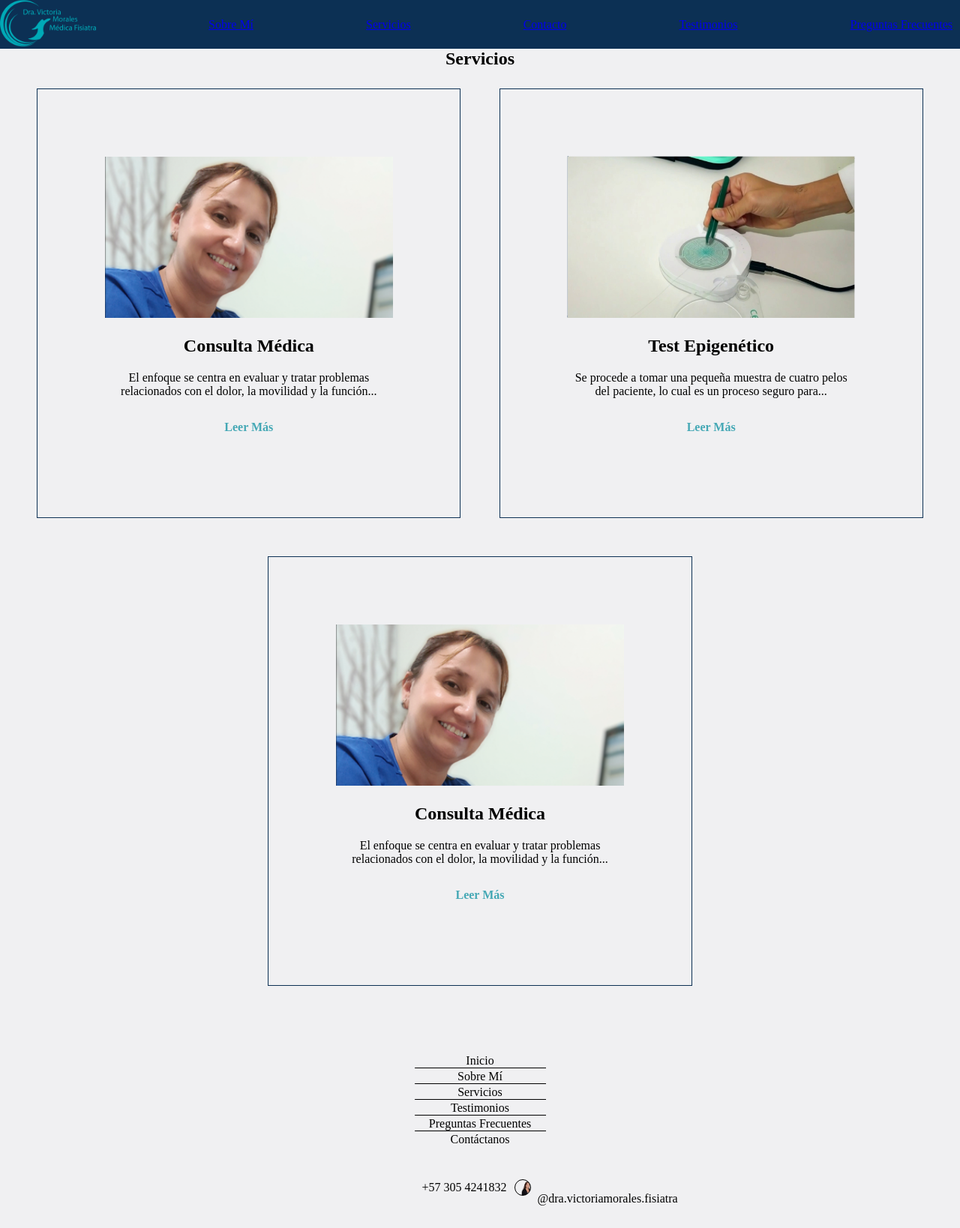
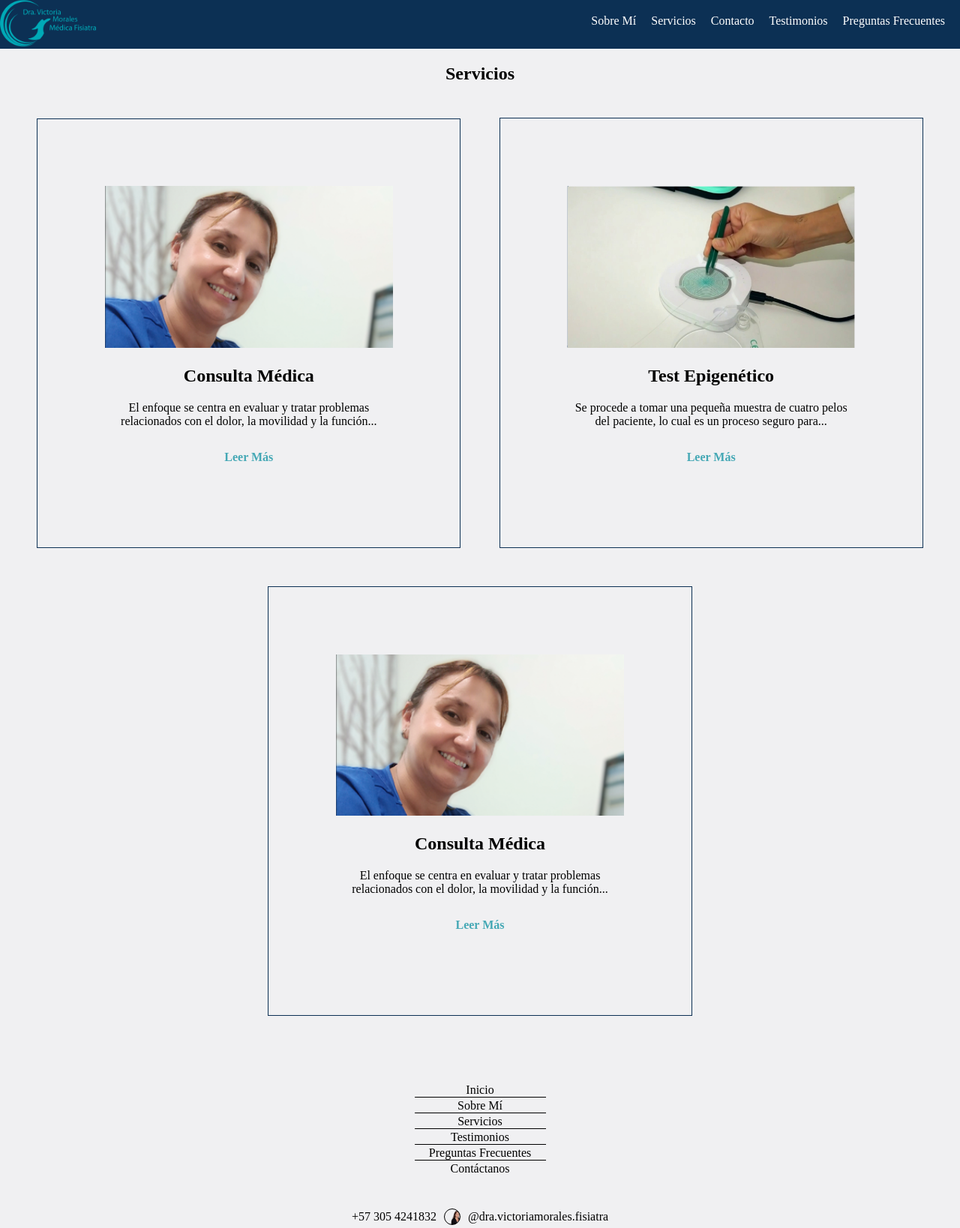
Before and after one commit to Villegazs/Diseno_Adaptable, a plain HTML site: page servicios.html in a window 1280 px wide. Shown: the whole page at 75% size. Before the commit the page ends 1608 px from the top, so only its background shows below. Drawn offline with Linux system fonts and the light colour scheme.

Commit message:
Implementacion menu en todas las paginas

```diff
--- a/contacto.html
+++ b/contacto.html
@@ -7,15 +7,19 @@
     <link rel="stylesheet" href="css/main.css">
 </head>
 <nav>
-    <a href="inicio.html">
-        <img src="images/Logo_Azul.png" width = "128" alt="Logo de Victoria Morales">
+    <a href="index.html">
+        <img src="images/Logo_Azul.png" width="128" alt="Logo de Victoria Morales">
     </a>
-    <!-- Navegacion de menus -->
-        <a href="sobre_mi.html">Sobre Mí</a>
-        <a href="servicios.html">Servicios</a>
-        <a href="contacto.html">Contacto</a>
-        <a href="testimonios.html">Testimonios</a>
-        <a href="preguntas_frecuentes.html">Preguntas Frecuentes</a>
+    <div class="menu-toggle" id="menu-toggle">
+        &#9776; <!-- Símbolo de hamburguesa -->
+    </div>
+    <ul id="menu-items">
+        <li><a href="sobre_mi.html">Sobre Mí</a></li>
+        <li><a href="servicios.html">Servicios</a></li>
+        <li><a href="contacto.html">Contacto</a></li>
+        <li><a href="testimonios.html">Testimonios</a></li>
+        <li><a href="preguntas_frecuentes.html">Preguntas Frecuentes</a></li>
+    </ul>
 </nav>
 <body>
   <!-- Aca van las etiquetas del proyecto-->
@@ -57,23 +61,28 @@
 
   </section>
   <section class = "menu_pie">
-        <p class = "texto_pie">Inicio</p>
+    <a class = "texto_pie" href="index.html">Inicio</a>
     <div class = "linea"></div>
-        <p class = "texto_pie">Sobre Mí</p>
+    <a class = "texto_pie" href="sobre_mi.html">Sobre Mí</a>
     <div class = "linea"></div>
-        <p class = "texto_pie">Servicios</p>
+    <a class = "texto_pie" href="servicios.html">Servicios</a>
     <div class = "linea"></div>
-        <p class = "texto_pie">Testimonios</p>
+    <a class = "texto_pie" href="testimonios.html">Testimonios</a>
     <div class = "linea"></div>
-        <p class = "texto_pie">Preguntas Frecuentes</p>
+    <a class = "texto_pie" href="preguntas_frecuentes.html">Preguntas Frecuentes</a>
     <div class = "linea"></div>
-        <p class = "texto_pie">Contáctanos</p>
+    <a class = "texto_pie" href="contacto.html">Contáctanos</a>
 </section>
   <section class = "pie_contacto">
     <p>+57 305 4241832</p>
+    <div>
+
+    </div>
       <div id = "circle">
+      </div>
     <p> @dra.victoriamorales.fisiatra</p>
-          </div>
 </section>
+  <script src="js/menu.js"></script>
+<!-- Navegacion de menus -->
 
 </html>
--- a/servicios.html
+++ b/servicios.html
@@ -8,18 +8,22 @@
 </head>
 
 <nav>
-        <a href="inicio.html">
-            <img src="images/Logo_Azul.png" width = "128" alt="Logo de Victoria Morales">
+  <a href="index.html">
+      <img src="images/Logo_Azul.png" width="128" alt="Logo de Victoria Morales">
   </a>
-        <!-- Navegacion de menus -->
-            <a href="sobre_mi.html">Sobre Mí</a>
-            <a href="servicios.html">Servicios</a>
-            <a href="contacto.html">Contacto</a>
-            <a href="testimonios.html">Testimonios</a>
-            <a href="preguntas_frecuentes.html">Preguntas Frecuentes</a>
+  <div class="menu-toggle" id="menu-toggle">
+      &#9776; <!-- Símbolo de hamburguesa -->
+  </div>
+  <ul id="menu-items">
+      <li><a href="sobre_mi.html">Sobre Mí</a></li>
+      <li><a href="servicios.html">Servicios</a></li>
+      <li><a href="contacto.html">Contacto</a></li>
+      <li><a href="testimonios.html">Testimonios</a></li>
+      <li><a href="preguntas_frecuentes.html">Preguntas Frecuentes</a></li>
+  </ul>
 </nav>
  <section class = "pg_servicio">
-      <h2 class = "alinear_texto">Servicios</h2>
+      <h2 class = "title_box">Servicios</h2>
     <div class = "display_flex">
     <div class = "service_box">
       <img class = "content_service" src="https://github.com/Villegazs/Diseno_Adaptable/blob/main/images/ConsultaCelular.png?raw=true" alt="">
@@ -49,23 +53,27 @@
    </div>
   </section>
   <section class = "menu_pie">
-        <p class = "texto_pie">Inicio</p>
+    <a class = "texto_pie" href="index.html">Inicio</a>
     <div class = "linea"></div>
-        <p class = "texto_pie">Sobre Mí</p>
+    <a class = "texto_pie" href="sobre_mi.html">Sobre Mí</a>
     <div class = "linea"></div>
-        <p class = "texto_pie">Servicios</p>
+    <a class = "texto_pie" href="servicios.html">Servicios</a>
     <div class = "linea"></div>
-        <p class = "texto_pie">Testimonios</p>
+    <a class = "texto_pie" href="testimonios.html">Testimonios</a>
     <div class = "linea"></div>
-        <p class = "texto_pie">Preguntas Frecuentes</p>
+    <a class = "texto_pie" href="preguntas_frecuentes.html">Preguntas Frecuentes</a>
     <div class = "linea"></div>
-        <p class = "texto_pie">Contáctanos</p>
+    <a class = "texto_pie" href="contacto.html">Contáctanos</a>
 </section>
   <section class = "pie_contacto">
     <p>+57 305 4241832</p>
+    <div>
+
+    </div>
       <div id = "circle">
+      </div>
     <p> @dra.victoriamorales.fisiatra</p>
-          </div>
 </section>
+  <script src="js/menu.js"></script>
 <!-- Navegacion de menus -->
 </html>
```
Also changed, not shown: preguntas_frecuentes.html (+25 -17 lines), sobre_mi.html (+38 -11 lines), test_epigenetico.html (+25 -19 lines), testimonios.html (+35 -8 lines). Lines whose indentation alone changed are shown as unchanged.
